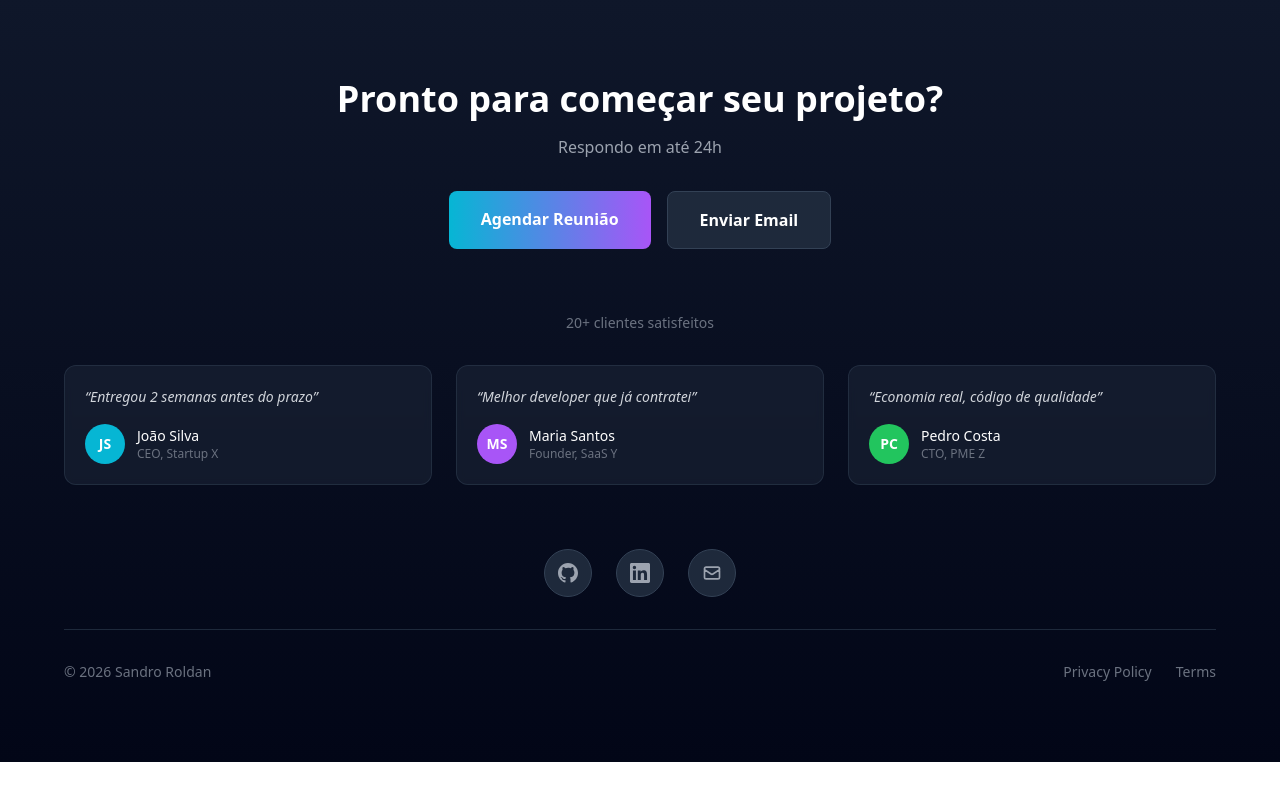
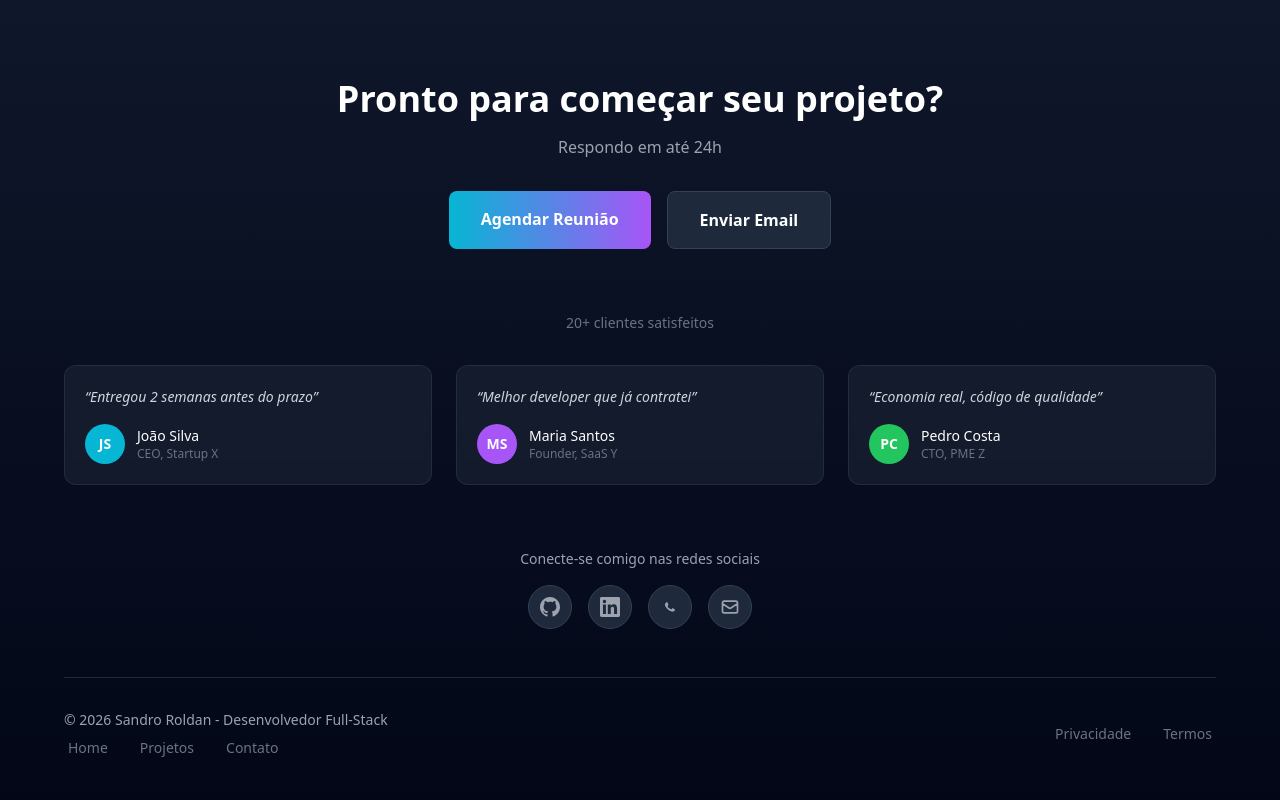
Before and after one commit to roldan-eng-software/roldan-eng-software.github.io, a Next.js app: page / in a window 1280 px wide. Shown: the part 5997-6797 px from the top of the page. Before the commit the page ends 6759 px from the top, so only its background shows below. Built offline with nearby package versions, Linux system fonts and the light colour scheme.

Commit message:
Commit - Ajuste do CTA do Footer

```diff
--- a/components/FooterCTA.tsx
+++ b/components/FooterCTA.tsx
@@ -48,7 +48,7 @@ function TestimonialCard({ testimonial, index }: TestimonialCardProps) {
 function SocialIcon({ icon }: { icon: string }) {
   if (icon === 'github') {
     return (
-      <svg className="w-5 h-5" fill="currentColor" viewBox="0 0 24 24">
+      <svg className="w-5 h-5" fill="currentColor" viewBox="0 0 24 24" aria-hidden="true">
         <path d="M12 0C5.374 0 0 5.373 0 12c0 5.302 3.438 9.8 8.207 11.387.599.111.793-.261.793-.577v-2.234c-3.338.726-4.033-1.416-4.033-1.416-.546-1.387-1.333-1.756-1.333-1.756-1.089-.745.083-.729.083-.729 1.205.084 1.839 1.237 1.839 1.237 1.07 1.834 2.807 1.304 3.492.997.107-.775.418-1.305.762-1.604-2.665-.305-5.467-1.334-5.467-5.931 0-1.311.469-2.381 1.236-3.221-.124-.303-.535-1.524.117-3.176 0 0 1.008-.322 3.301 1.23A11.509 11.509 0 0112 5.803c1.02.005 2.047.138 3.006.404 2.291-1.552 3.297-1.23 3.297-1.23.653 1.653.242 2.874.118 3.176.77.84 1.235 1.911 1.235 3.221 0 4.609-2.807 5.624-5.479 5.921.43.372.823 1.102.823 2.222v3.293c0 .319.192.694.801.576C20.566 21.797 24 17.3 24 12c0-6.627-5.373-12-12-12z" />
       </svg>
     )
@@ -56,15 +56,37 @@ function SocialIcon({ icon }: { icon: string }) {
 
   if (icon === 'linkedin') {
     return (
-      <svg className="w-5 h-5" fill="currentColor" viewBox="0 0 24 24">
+      <svg className="w-5 h-5" fill="currentColor" viewBox="0 0 24 24" aria-hidden="true">
         <path d="M20.447 20.452h-3.554v-5.569c0-1.328-.027-3.037-1.852-3.037-1.853 0-2.136 1.445-2.136 2.939v5.667H9.351V9h3.414v1.561h.046c.477-.9 1.637-1.85 3.37-1.85 3.601 0 4.267 2.37 4.267 5.455v6.286zM5.337 7.433a2.062 2.062 0 01-2.063-2.065 2.064 2.064 0 112.063 2.065zm1.782 13.019H3.555V9h3.564v11.452zM22.225 0H1.771C.792 0 0 .774 0 1.729v20.542C0 23.227.792 24 1.771 24h20.451C23.2 24 24 23.227 24 22.271V1.729C24 .774 23.2 0 22.222 0h.003z" />
+      </svg>
+    )
+  }
+
+  if (icon === 'twitter') {
+    return (
+      <svg className="w-5 h-5" fill="currentColor" viewBox="0 0 24 24" aria-hidden="true">
+        <path d="M18.244 2.25h3.308l-7.227 8.26 8.502 11.24H16.17l-5.214-6.817L4.99 21.75H1.68l7.73-8.835L1.254 2.25H8.08l4.713 6.231zm-1.161 17.52h1.833L7.084 4.126H5.117z" />
+      </svg>
+    )
+  }
+
+  if (icon === 'whatsapp') {
+    return (
+      <svg className="w-5 h-5" fill="currentColor" viewBox="0 0 24 24" aria-hidden="true">
+        <path d="M17.472 14.382c-.297-.149-1.758-.867-2.03-.967-.273-.099-.471-.148-.67.15-.197.297-.767.966-.94 1.164-.173.199-.347.223-.644.075-.297-.15-1.255-.463-2.39-1.475-.883-.788-1.48-1.761-1.653-2.059-.173-.297-.018-.458.13-.606.134-.133.298-.347.446-.52.149-.174.198-.298.298-.497.099-.198.05-.371-.025-.52-.075-.149-.669-1.612-.916-2.207-.242-.579-.487-.5-.669-.51-.173-.008-.371-.01-.57-.01-.198 0-.52.074-.792.372-.272.297-1.04 1.016-1.04 2.479 0 1.462 1.065 2.875 1.213 3.074.149.198 2.096 3.2 5.077 4.487.709.306 1.262.489 1.694.625.712.227 1.195.194 1.652.099.488-.103 1.534-.593 1.852-1.185.318-.592.355-.988.38-1.145.023-.156.01-.371-.015-.52z" />
       </svg>
     )
   }
 
   if (icon === 'email') {
     return (
-      <svg className="w-5 h-5" fill="none" stroke="currentColor" viewBox="0 0 24 24">
+      <svg
+        className="w-5 h-5"
+        fill="none"
+        stroke="currentColor"
+        viewBox="0 0 24 24"
+        aria-hidden="true"
+      >
         <path
           strokeLinecap="round"
           strokeLinejoin="round"
@@ -79,6 +101,8 @@ function SocialIcon({ icon }: { icon: string }) {
 }
 
 export default function FooterCTA() {
+  const currentYear = new Date().getFullYear()
+
   return (
     <section className="py-12 md:py-16 lg:py-20 px-4 md:px-6 lg:px-8 bg-gradient-to-b from-slate-900 to-slate-950">
       <div className="max-w-6xl mx-auto">
@@ -95,7 +119,7 @@ export default function FooterCTA() {
 
           <div className="flex flex-col sm:flex-row gap-3 md:gap-4 justify-center">
             <motion.a
-              href="https://calendly.com/seu-username"
+              href="https://calendly.com/roldan-eng-software"
               target="_blank"
               rel="noopener noreferrer"
               whileHover={{ scale: 1.05 }}
@@ -105,7 +129,7 @@ export default function FooterCTA() {
               Agendar Reunião
             </motion.a>
             <motion.a
-              href="mailto:seu-email@example.com"
+              href="mailto:roldan.eng.software@gmail.com"
               whileHover={{ scale: 1.05 }}
               whileTap={{ scale: 0.95 }}
               className="px-6 md:px-8 py-3 md:py-4 bg-slate-800 border border-slate-700 text-white font-semibold rounded-lg hover:bg-slate-700 hover:border-slate-600 transition-all duration-300"
@@ -135,37 +159,64 @@ export default function FooterCTA() {
           whileInView={{ opacity: 1 }}
           viewport={{ once: true }}
           transition={{ delay: 0.3 }}
-          className="flex justify-center gap-4 md:gap-6 mb-8 md:12"
+          className="mb-8 md:mb-12"
         >
+          <p className="text-center text-gray-400 text-sm mb-4">
+            Conecte-se comigo nas redes sociais
+          </p>
+          <div className="flex justify-center gap-3 md:gap-4 flex-wrap">
             {socialLinks.map(link => (
               <motion.a
                 key={link.id}
                 href={link.url}
                 target="_blank"
                 rel="noopener noreferrer"
-              whileHover={{ scale: 1.2, rotate: 360 }}
-              className="w-10 md:w-12 h-10 md:h-12 bg-slate-800 border border-slate-700 rounded-full flex items-center justify-center text-gray-400 hover:text-white hover:border-cyan-500/50 transition-all duration-300"
+                aria-label={link.name}
+                whileHover={{ scale: 1.15 }}
+                whileTap={{ scale: 0.95 }}
+                className="w-10 md:w-11 h-10 md:h-11 bg-slate-800 border border-slate-700 rounded-full flex items-center justify-center text-gray-400 hover:text-white hover:border-cyan-500/50 hover:bg-slate-700 transition-all duration-300"
               >
                 <SocialIcon icon={link.icon} />
               </motion.a>
             ))}
+          </div>
         </motion.div>
 
         <div className="border-t border-slate-800 pt-6 md:pt-8">
-          <div className="flex flex-col md:flex-row justify-between items-center gap-3 md:gap-4">
-            <p className="text-gray-500 text-sm">{footerLinks.copyright}</p>
+          <div className="flex flex-col md:flex-row justify-between items-center gap-4 md:gap-6">
+            <div className="flex flex-col items-center md:items-start gap-2">
+              <p className="text-gray-400 text-sm">
+                &copy; {currentYear} Sandro Roldan - Desenvolvedor Full-Stack
+              </p>
+              <nav aria-label="Links rápidos">
+                <ul className="flex gap-4 md:gap-6 text-sm">
+                  {footerLinks.quickLinks.map(link => (
+                    <li key={link.name}>
+                      <a
+                        href={link.url}
+                        className="text-gray-500 hover:text-cyan-400 transition-colors duration-200 focus:text-cyan-400 focus:outline-none focus:ring-2 focus:ring-cyan-500/50 rounded px-1"
+                        title={link.label}
+                      >
+                        {link.name}
+                      </a>
+                    </li>
+                  ))}
+                </ul>
+              </nav>
+            </div>
+
             <div className="flex gap-4 md:gap-6">
               <a
                 href={footerLinks.privacy}
-                className="text-gray-500 text-sm hover:text-cyan-400 transition-colors"
+                className="text-gray-500 text-sm hover:text-cyan-400 transition-colors duration-200 focus:text-cyan-400 focus:outline-none focus:ring-2 focus:ring-cyan-500/50 rounded px-1"
               >
-                Privacy Policy
+                Privacidade
               </a>
               <a
                 href={footerLinks.terms}
-                className="text-gray-500 text-sm hover:text-cyan-400 transition-colors"
+                className="text-gray-500 text-sm hover:text-cyan-400 transition-colors duration-200 focus:text-cyan-400 focus:outline-none focus:ring-2 focus:ring-cyan-500/50 rounded px-1"
               >
-                Terms
+                Termos
               </a>
             </div>
           </div>
--- a/lib/constants.ts
+++ b/lib/constants.ts
@@ -492,25 +492,36 @@ export const socialLinks: SocialLink[] = [
   {
     id: 'github',
     name: 'GitHub',
-    url: 'https://github.com/seu-username',
+    url: 'https://github.com/roldan-eng-software',
     icon: 'github',
   },
   {
     id: 'linkedin',
     name: 'LinkedIn',
-    url: 'https://linkedin.com/in/seu-username',
+    url: 'https://www.linkedin.com/in/sandro-roldan-b8721a3b5/',
     icon: 'linkedin',
+  },
+  {
+    id: 'whatsapp',
+    name: 'WhatsApp',
+    url: 'https://wa.me/5516981442301',
+    icon: 'whatsapp',
   },
   {
     id: 'email',
     name: 'Email',
-    url: 'mailto:seu-email@example.com',
+    url: 'mailto:roldan.eng.software@gmail.com',
     icon: 'email',
   },
 ]
 
 export const footerLinks = {
-  copyright: '© 2026 Sandro Roldan',
+  copyright: '© 2026 Sandro Roldan - Desenvolvedor Full-Stack',
   privacy: '/privacy',
   terms: '/terms',
+  quickLinks: [
+    { name: 'Home', url: '/', label: 'Início - Portfólio Desenvolvedor' },
+    { name: 'Projetos', url: '#projetos', label: 'Projetos Desenvolvidos' },
+    { name: 'Contato', url: '#contato', label: 'Fale Conosco' },
+  ],
 }
```
Lines whose indentation alone changed are shown as unchanged.
